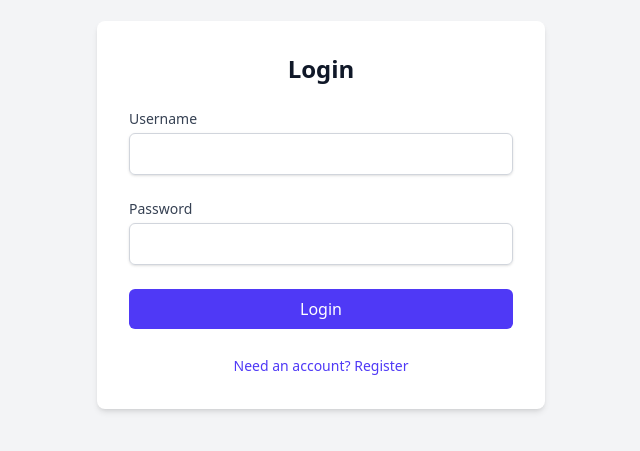
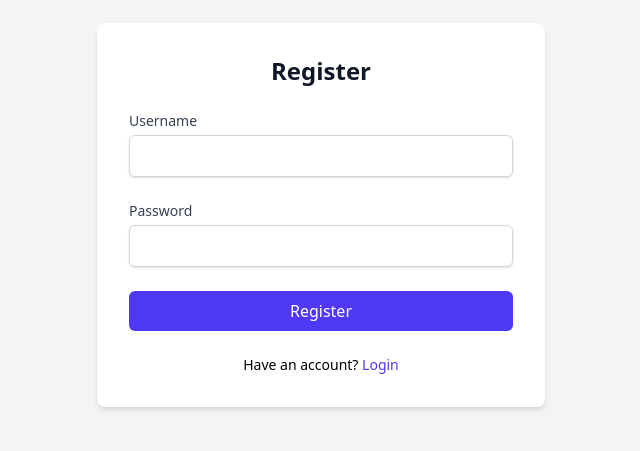
Before and after one commit to tilenn/ws_chat_app, a React (Vite) app in the folder app/: page /register in a window 1280 px wide. Shown: the part 185-636 px from the top of the page, without its empty margins (319-959 px from the left). Built offline with nearby package versions, Linux system fonts and the light colour scheme.

Commit message:
tmppp something works

```diff
--- a/app/src/App.tsx
+++ b/app/src/App.tsx
@@ -1,8 +1,41 @@
+import {
+  createBrowserRouter,
+  Navigate,
+  RouterProvider,
+} from "react-router-dom";
+
 import "./index.css";
-import AuthPage from "./pages/AuthPage";
+import LoginPage from "./pages/LoginPage";
+import RegisterPage from "./pages/RegisterPage";
+import ChatPage from "./pages/ChatPage";
+import ProtectedRoute from "./components/ProtectedRoute";
+
+const router = createBrowserRouter([
+  {
+    path: "/",
+    element: <Navigate to="/login" replace />,
+  },
+  {
+    path: "/login",
+    element: <LoginPage />,
+  },
+  {
+    path: "/register",
+    element: <RegisterPage />,
+  },
+  {
+    element: <ProtectedRoute />,
+    children: [
+      {
+        path: "/chat",
+        element: <ChatPage />,
+      },
+    ],
+  },
+]);
 
 function App() {
-  return <AuthPage />;
+  return <RouterProvider router={router} />;
 }
 
 export default App;
--- /dev/null
+++ b/app/src/components/ProtectedRoute.tsx
@@ -0,0 +1,16 @@
+import React from "react";
+import { Navigate, Outlet } from "react-router-dom";
+
+const ProtectedRoute: React.FC = () => {
+  const token = localStorage.getItem("token");
+
+  if (!token) {
+    // If no token is found, redirect to the login page
+    return <Navigate to="/login" replace />;
+  }
+
+  // If a token exists, render the child component (in our case, the ChatPage)
+  return <Outlet />;
+};
+
+export default ProtectedRoute;
--- /dev/null
+++ b/app/src/pages/ChatPage.tsx
@@ -0,0 +1,113 @@
+import React, { useState, useEffect, useRef } from "react";
+import { useNavigate } from "react-router-dom";
+import { io, Socket } from "socket.io-client";
+
+interface Message {
+  author: string;
+  content: string;
+}
+
+const ChatPage: React.FC = () => {
+  const [messages, setMessages] = useState<Message[]>([]);
+  const [newMessage, setNewMessage] = useState("");
+  const socketRef = useRef<Socket | null>(null);
+  const navigate = useNavigate();
+
+  useEffect(() => {
+    const token = localStorage.getItem("token");
+    if (!token) {
+      navigate("/login");
+      return;
+    }
+
+    // Connect to the server with the token
+    const socket = io("http://localhost:3000", {
+      auth: {
+        token,
+      },
+    });
+    socketRef.current = socket;
+
+    // --- Socket Event Handlers ---
+    socket.on("connect", () => {
+      console.log("Connected to chat server!");
+    });
+
+    socket.on("chat_message", (message: Message) => {
+      setMessages((prevMessages) => [...prevMessages, message]);
+    });
+
+    socket.on("connect_error", (err) => {
+      console.error("Connection error:", err.message);
+      // If auth fails, token is likely invalid, so log out
+      if (err.message.includes("Authentication error")) {
+        handleLogout();
+      }
+    });
+
+    // Cleanup on component unmount
+    return () => {
+      socket.disconnect();
+    };
+  }, [navigate]);
+
+  const handleSendMessage = (e: React.FormEvent) => {
+    e.preventDefault();
+    if (newMessage.trim() && socketRef.current) {
+      socketRef.current.emit("chat_message", newMessage);
+      setNewMessage("");
+    }
+  };
+
+  const handleLogout = () => {
+    localStorage.removeItem("token");
+    navigate("/login");
+  };
+
+  return (
+    <div className="flex flex-col h-screen bg-gray-100">
+      <header className="flex items-center justify-between p-4 bg-white shadow-md">
+        <h1 className="text-2xl font-bold text-gray-800">General Chat</h1>
+        <button
+          onClick={handleLogout}
+          className="px-4 py-2 font-medium text-white bg-red-600 rounded-md hover:bg-red-700"
+        >
+          Logout
+        </button>
+      </header>
+
+      <main className="flex-1 p-4 overflow-y-auto">
+        <div className="space-y-4">
+          {messages.map((msg, index) => (
+            <div key={index} className="flex">
+              <div className="p-3 rounded-lg bg-white shadow max-w-lg">
+                <p className="font-bold text-indigo-600">{msg.author}</p>
+                <p className="text-gray-800">{msg.content}</p>
+              </div>
+            </div>
+          ))}
+        </div>
+      </main>
+
+      <footer className="p-4 bg-white border-t">
+        <form onSubmit={handleSendMessage} className="flex">
+          <input
+            type="text"
+            value={newMessage}
+            onChange={(e) => setNewMessage(e.target.value)}
+            placeholder="Type your message..."
+            className="flex-1 px-4 py-2 border border-gray-300 rounded-l-md focus:outline-none focus:ring-2 focus:ring-indigo-500"
+          />
+          <button
+            type="submit"
+            className="px-6 py-2 font-semibold text-white bg-indigo-600 rounded-r-md hover:bg-indigo-700"
+          >
+            Send
+          </button>
+        </form>
+      </footer>
+    </div>
+  );
+};
+
+export default ChatPage;
--- a/app/src/pages/AuthPage.tsx
+++ b/app/src/pages/LoginPage.tsx
@@ -1,20 +1,20 @@
 import React, { useState } from "react";
+import { Link, useNavigate } from "react-router-dom";
 
 const API_URL = "http://localhost:3000/api/auth";
 
-const AuthPage: React.FC = () => {
-  const [isLogin, setIsLogin] = useState(true);
+const LoginPage: React.FC = () => {
   const [username, setUsername] = useState("");
   const [password, setPassword] = useState("");
   const [message, setMessage] = useState("");
+  const navigate = useNavigate();
 
   const handleSubmit = async (e: React.FormEvent) => {
     e.preventDefault();
     setMessage("");
-    const endpoint = isLogin ? "/login" : "/register";
 
     try {
-      const response = await fetch(`${API_URL}${endpoint}`, {
+      const response = await fetch(`${API_URL}/login`, {
         method: "POST",
         headers: { "Content-Type": "application/json" },
         body: JSON.stringify({ username, password }),
@@ -25,26 +25,19 @@ const AuthPage: React.FC = () => {
         throw new Error(data.message || "Something went wrong");
       }
 
-      if (isLogin) {
-        setMessage("Login successful!");
-        // TODO: Save the token and redirect
-        console.log("Token:", data.token);
-      } else {
-        setMessage("Registration successful! Please log in.");
-        setIsLogin(true);
-      }
+      // Store the token to be used by the chat client
+      localStorage.setItem("token", data.token);
+      setMessage("Login successful!");
+      navigate("/chat"); // Redirect to the main chat page
     } catch (error: any) {
       setMessage(error.message);
     }
   };
 
   return (
-    <div className="flex items-center justify-center min-h-screen bg-gray-100">
-      {/* This div is the white form box, centered by the classes above. */}
+    <div className="flex justify-center items-center min-h-screen bg-gray-100">
       <div className="w-full max-w-md p-8 space-y-6 bg-white rounded-lg shadow-md">
-        <h2 className="text-2xl font-bold text-center text-gray-900">
-          {isLogin ? "Login" : "Register"}
-        </h2>
+        <h2 className="text-2xl font-bold text-center text-gray-900">Login</h2>
         <form className="space-y-6" onSubmit={handleSubmit}>
           <div>
             <label
@@ -82,20 +75,22 @@ const AuthPage: React.FC = () => {
             type="submit"
             className="w-full px-4 py-2 font-medium text-white bg-indigo-600 rounded-md hover:bg-indigo-700 focus:outline-none focus:ring-2 focus:ring-offset-2 focus:ring-indigo-500"
           >
-            {isLogin ? "Login" : "Register"}
+            Login
           </button>
           {message && <p className="text-center text-red-500">{message}</p>}
         </form>
-        <button
-          type="button"
-          onClick={() => setIsLogin(!isLogin)}
-          className="w-full text-sm text-center text-indigo-600 hover:text-indigo-500"
-        >
-          {isLogin ? "Need an account? Register" : "Have an account? Login"}
-        </button>
+        <p className="text-sm text-center">
+          Need an account?{" "}
+          <Link
+            to="/register"
+            className="font-medium text-indigo-600 hover:text-indigo-500"
+          >
+            Register
+          </Link>
+        </p>
       </div>
     </div>
   );
 };
 
-export default AuthPage;
+export default LoginPage;
--- /dev/null
+++ b/app/src/pages/RegisterPage.tsx
@@ -0,0 +1,109 @@
+import React, { useState } from "react";
+import { Link, useNavigate } from "react-router-dom";
+
+const API_URL = "http://localhost:3000/api/auth";
+
+const RegisterPage: React.FC = () => {
+  const [username, setUsername] = useState("");
+  const [password, setPassword] = useState("");
+  const [message, setMessage] = useState("");
+  const navigate = useNavigate();
+
+  const handleSubmit = async (e: React.FormEvent) => {
+    e.preventDefault();
+    setMessage("");
+
+    try {
+      const response = await fetch(`${API_URL}/register`, {
+        method: "POST",
+        headers: { "Content-Type": "application/json" },
+        body: JSON.stringify({ username, password }),
+      });
+      const data = await response.json();
+
+      if (!response.ok) {
+        throw new Error(data.message || "Something went wrong");
+      }
+
+      setMessage("Registration successful! Redirecting to login...");
+      // Redirect to login page after a short delay
+      setTimeout(() => {
+        navigate("/login");
+      }, 2000);
+    } catch (error: any) {
+      setMessage(error.message);
+    }
+  };
+
+  return (
+    <div className="flex justify-center items-center min-h-screen bg-gray-100">
+      <div className="w-full max-w-md p-8 space-y-6 bg-white rounded-lg shadow-md">
+        <h2 className="text-2xl font-bold text-center text-gray-900">
+          Register
+        </h2>
+        <form className="space-y-6" onSubmit={handleSubmit}>
+          <div>
+            <label
+              htmlFor="username"
+              className="block text-sm font-medium text-gray-700"
+            >
+              Username
+            </label>
+            <input
+              id="username"
+              type="text"
+              value={username}
+              onChange={(e) => setUsername(e.target.value)}
+              required
+              className="w-full px-3 py-2 mt-1 border border-gray-300 rounded-md shadow-sm focus:outline-none focus:ring-indigo-500 focus:border-indigo-500"
+            />
+          </div>
+          <div>
+            <label
+              htmlFor="password"
+              className="block text-sm font-medium text-gray-700"
+            >
+              Password
+            </label>
+            <input
+              id="password"
+              type="password"
+              value={password}
+              onChange={(e) => setPassword(e.target.value)}
+              required
+              className="w-full px-3 py-2 mt-1 border border-gray-300 rounded-md shadow-sm focus:outline-none focus:ring-indigo-500 focus:border-indigo-500"
+            />
+          </div>
+          <button
+            type="submit"
+            className="w-full px-4 py-2 font-medium text-white bg-indigo-600 rounded-md hover:bg-indigo-700 focus:outline-none focus:ring-2 focus:ring-offset-2 focus:ring-indigo-500"
+          >
+            Register
+          </button>
+          {message && (
+            <p
+              className={`text-center ${
+                message.includes("successful")
+                  ? "text-green-500"
+                  : "text-red-500"
+              }`}
+            >
+              {message}
+            </p>
+          )}
+        </form>
+        <p className="text-sm text-center">
+          Have an account?{" "}
+          <Link
+            to="/login"
+            className="font-medium text-indigo-600 hover:text-indigo-500"
+          >
+            Login
+          </Link>
+        </p>
+      </div>
+    </div>
+  );
+};
+
+export default RegisterPage;
```
Also changed, not shown: 1 other file (tests, documents, lock files or other folders).
